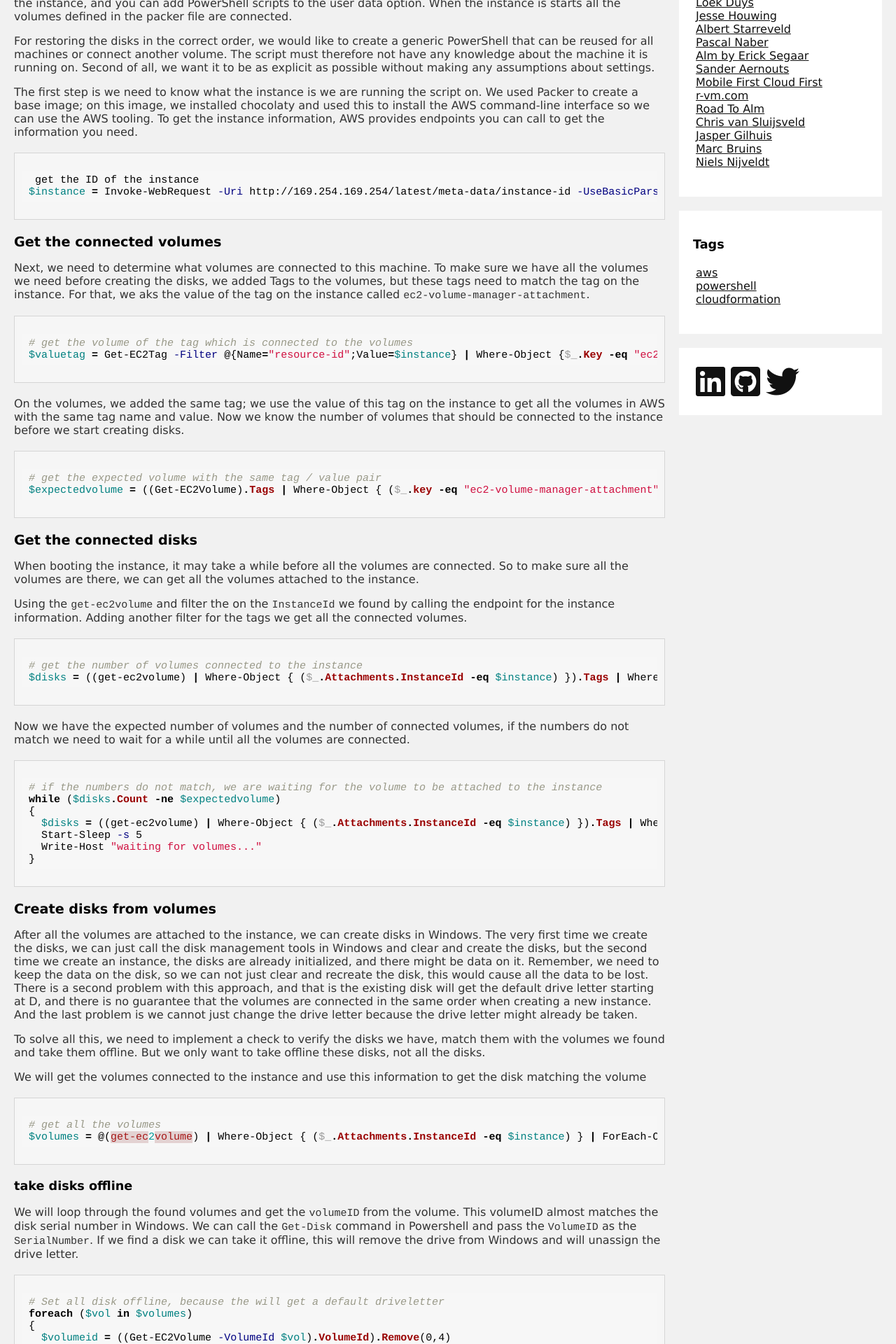
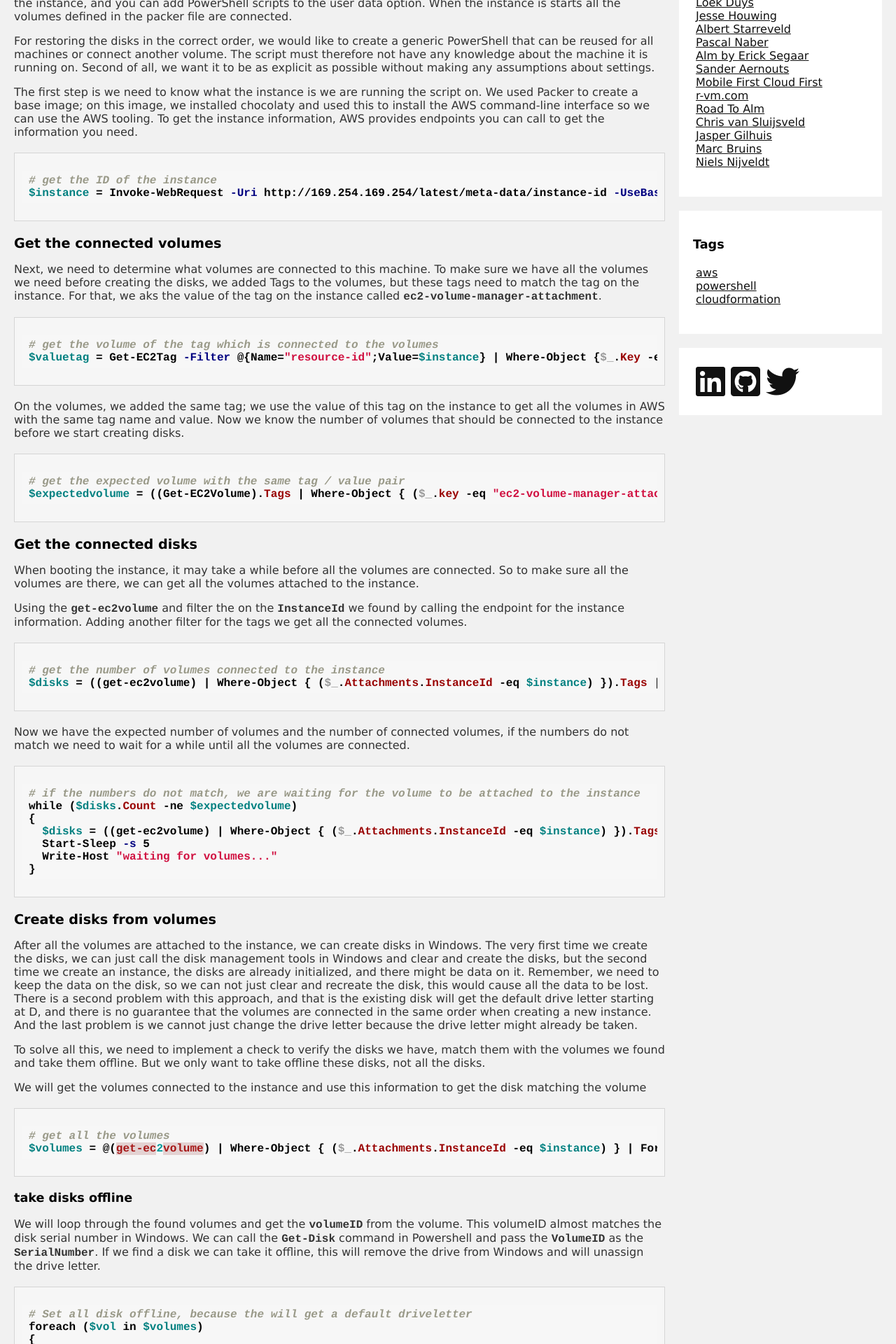
Before and after one commit to arjanvanbekkum/arjanvanbekkum.github.io, a Jekyll site: the page built from _posts/2020-04-29-Reconnect-Volumes-On-AWS-EC2-instances.md, in a window 1280 px wide. Shown: the part 953-2873 px from the top of the page at 70% size. Built offline with Jekyll 4.4.1, drawn with Linux system fonts in a browser that asks for light colours; some of the changed text lies outside the part shown.

Commit message:
update style

````diff
--- a/_posts/2020-04-29-Reconnect-Volumes-On-AWS-EC2-instances.md
+++ b/_posts/2020-04-29-Reconnect-Volumes-On-AWS-EC2-instances.md
@@ -24,7 +24,7 @@ For restoring the disks in the correct order, we would like to create a generic
 The first step is we need to know what the instance is we are running the script on. We used Packer to create a base image; on this image, we installed chocolaty and used this to install the AWS command-line interface so we can use the AWS tooling. To get the instance information, AWS provides endpoints you can call to get the information you need.
 
 ```powershell
- get the ID of the instance
+# get the ID of the instance
 $instance = Invoke-WebRequest -Uri http://169.254.169.254/latest/meta-data/instance-id -UseBasicParsing
 ```
 
--- a/css/main.css
+++ b/css/main.css
@@ -265,7 +265,8 @@ nav ul  {
 
   code {
     font-family:'Bitstream Vera Sans Mono','Courier', monospace;
-    font-size: 15px;
+    font-size: 16px;
+    font-weight: bold;
   }
 
 .lineno { padding-right: 24px; color: lighten(#333332,50);}
````
